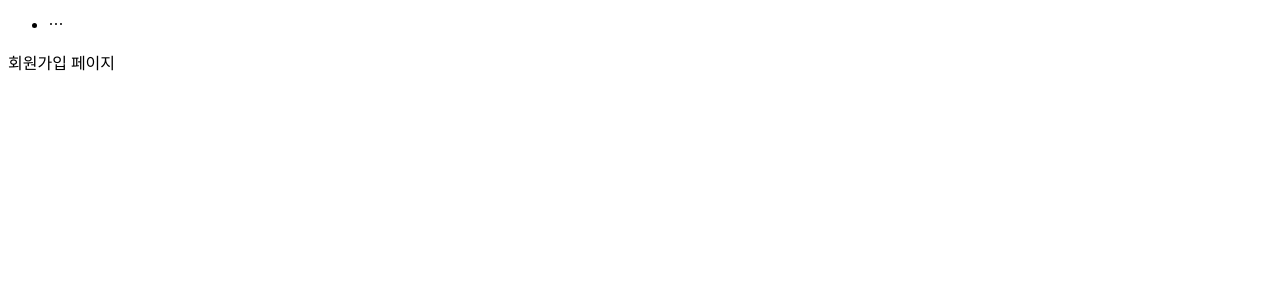
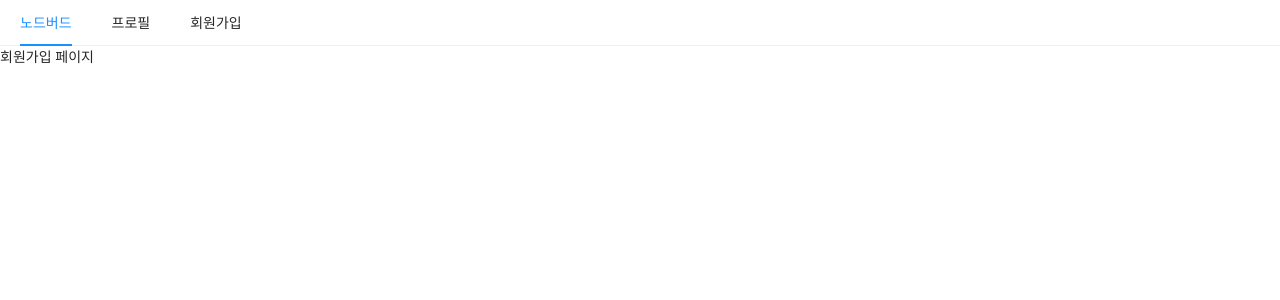
Before and after one commit to hong-kyungs/react-nodebird, a Next.js app in the folder prepare/front/: page /signup in a window 1280 px wide. Shown: the top 300 px of the page. Built offline with nearby package versions, Linux system fonts and the light colour scheme.

Commit message:
_app.js 와 Head

```diff
--- /dev/null
+++ b/prepare/front/pages/_app.js
@@ -0,0 +1,22 @@
+import React from 'react';
+import PropTypes from 'prop-types';
+import Head from 'next/head';
+import 'antd/dist/antd.css';
+
+const NodeBird = ({ Component }) => {
+	return (
+		<>
+			<Head>
+				<meta charSet='UTF-8' />
+				<title>NodeBird</title>
+			</Head>
+			<Component />
+		</>
+	);
+};
+
+NodeBird.PropTypes = {
+	Component: PropTypes.elementType.isrequired,
+};
+
+export default NodeBird;
--- a/prepare/front/pages/signup.js
+++ b/prepare/front/pages/signup.js
@@ -1,11 +1,17 @@
 import React from 'react';
 import AppLayout from '../components/AppLayout';
+import Head from 'next/head';
 
 const Signup = () => {
 	return (
-		<AppLayout>
-			<div>회원가입 페이지</div>
-		</AppLayout>
+		<>
+			<Head>
+				<title>회원가입 | NodeBird</title>
+			</Head>
+			<AppLayout>
+				<div>회원가입 페이지</div>
+			</AppLayout>
+		</>
 	);
 };
 
```
Also changed, not shown: prepare/front/pages/profile.js (+10 -3 lines).
